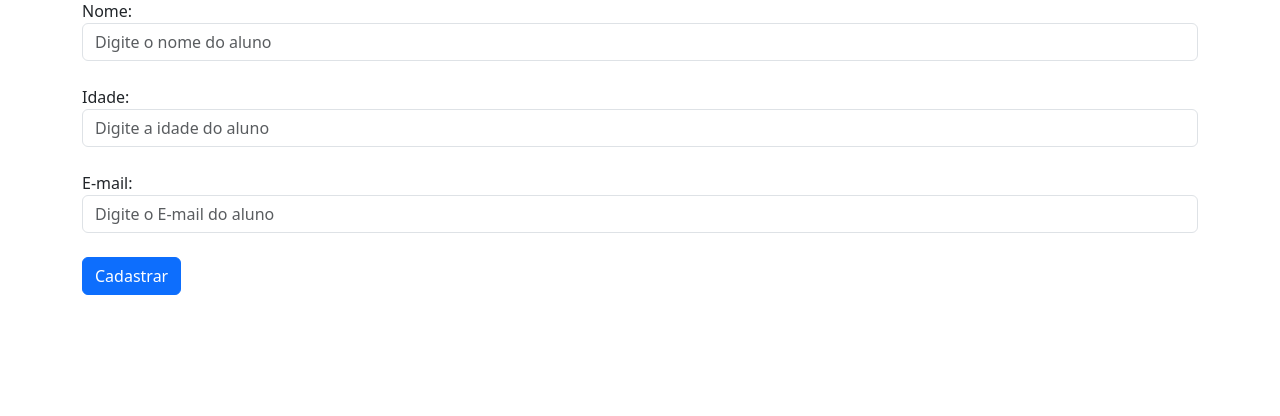
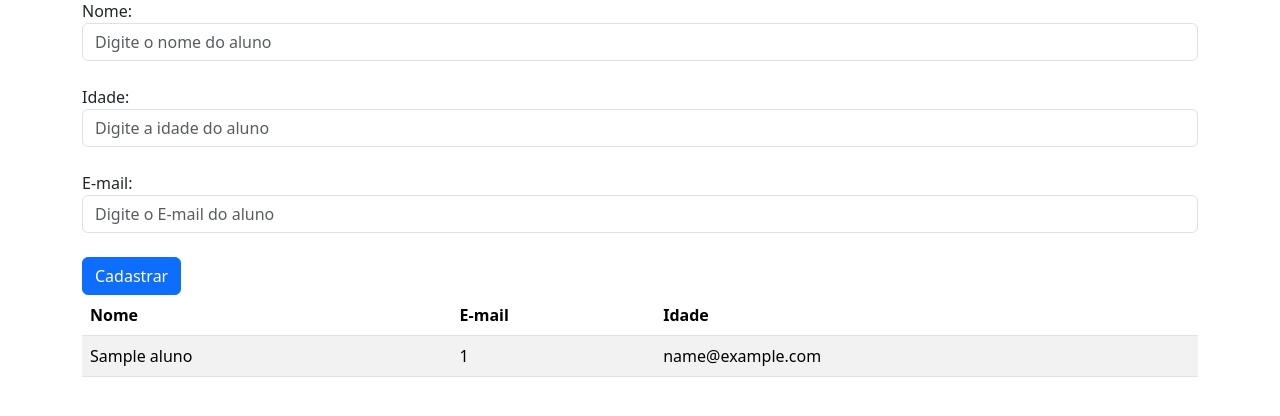
Before and after one commit to janioalexandre/Curso-Introdutorio-Completo-Django-Pythonando, a Django app: page /aluno/criar_aluno/ in a window 1280 px wide. Shown: the part 130-546 px from the top of the page. Run offline with Django 5.2, Linux system fonts and the light colour scheme; tables that the repository leaves empty hold one stand-in row (values such as "Sample post").

Commit message:
Listagem de alunos

```diff
--- a/alunos/templates/criar_aluno.html
+++ b/alunos/templates/criar_aluno.html
@@ -41,6 +41,26 @@
         <input type="submit" class="btn btn-primary" value="Cadastrar">
 
         {% csrf_token %}
+      </form>
+      <tr>
+
+      <table class="table table-striped">
+        <thead>
+          <tr>
+            <th scope="col">Nome</th>
+            <th scope="col">E-mail</th>
+            <th scope="col">Idade</th>
+          </tr>
+        </thead>
+        <tbody>
+          {% for aluno in alunos %}
+            <tr>
+              <td>{{ aluno.nome }}</td>
+              <td>{{ aluno.idade }}</td>
+              <td>{{ aluno.email }}</td>
+            </tr>
+          {% endfor %}
+      </table>
     <script src="https://cdn.jsdelivr.net/npm/bootstrap@5.3.3/dist/js/bootstrap.bundle.min.js" integrity="sha384-YvpcrYf0tY3lHB60NNkmXc5s9fDVZLESaAA55NDzOxhy9GkcIdslK1eN7N6jIeHz" crossorigin="anonymous"></script>
   </body>
 </html>
--- a/alunos/views.py
+++ b/alunos/views.py
@@ -6,7 +6,8 @@ from .models import Aluno
 def criar_aluno(request):
     if  request.method == 'GET':
         status = request.GET.get('status')
-        return render(request, 'criar_aluno.html', {'status': status})
+        alunos = Aluno.objects.all()
+        return render(request, 'criar_aluno.html', {'status': status, 'alunos': alunos})
     elif request.method == 'POST':
         nome = request.POST.get('nome')
         idade = request.POST.get('idade')
```
